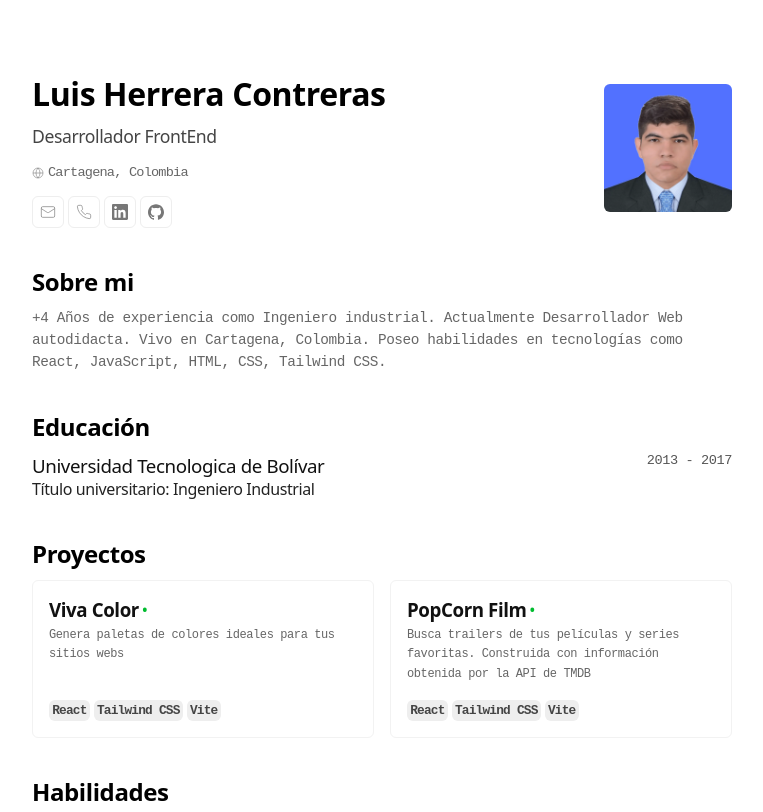
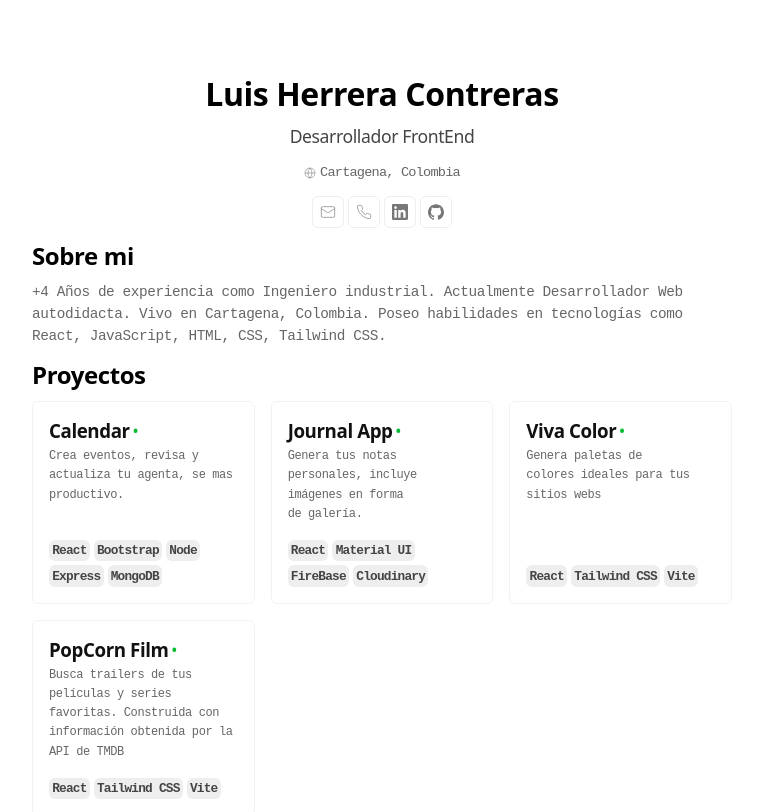
Before and after one commit to LuHer18/curriculum-LH, a React (Vite) app: page / in a window 1280 px wide. Shown: the top 812 px of the page, without its empty margins (258-1021 px from the left). Built offline with nearby package versions, Linux system fonts and the light colour scheme.

Commit message:
Se quita la foto de perfil, modificando asi el css y se incluyen proyectos nuevos

```diff
--- a/cv.json
+++ b/cv.json
@@ -29,14 +29,14 @@
     },
     "work": [
       {
-        "name": "midudev",
-        "position": "Divulgador sobre Programación Web",
-        "url": "https://twitch.tv/midudev",
-        "startDate": "2021-01-01",
+        "name": "",
+        "position": "",
+        "url": "",
+        "startDate": "2",
         "endDate": null,
-        "summary": "Streamer de programación más visto en Español en Twitch. +1 millón de seguidores entre todas mis redes sociales. Reconocido por Google, Microsoft y GitHub por mi impacto en la comunidad de desarrolladores.",
+        "summary": "",
         "highlights": [
-          "Started the company"
+          ""
         ]
       }
     ],
@@ -154,6 +154,31 @@
     }],
     "projects": [
       {
+        "name": "Calendar",
+        "isActive": true,
+        "description": "Crea eventos, revisa y actualiza tu agenta, se mas productivo. ",
+        "highlights": [
+          "React",
+          "Bootstrap",
+          "Node",
+          "Express",
+          "MongoDB"
+        ],
+        "url": "https://calendar-ebon-seven.vercel.app/"
+      },
+      {
+        "name": "Journal App",
+        "isActive": true,
+        "description": "Genera tus notas personales, incluye imágenes en forma de galería.",
+        "highlights": [
+          "React",
+          "Material UI",
+          "FireBase",
+          "Cloudinary"
+        ],
+        "url": "https://journal-app-mu-ashen.vercel.app/"
+      },
+      {
         "name": "Viva Color",
         "isActive": true,
         "description": "Genera paletas de colores ideales para tus sitios webs",
@@ -175,5 +200,6 @@
         ],
         "url": "https://popcorn-film.vercel.app"
       }
+
     ]
   }
--- a/src/App.jsx
+++ b/src/App.jsx
@@ -26,8 +26,8 @@ function App() {
       <main>
         <Basic />
         <AboutMe />
+        <Projects />
         <Education />
-        <Projects />
         <Skills />
         <Language />
       </main>
--- a/src/Layout/Section.css
+++ b/src/Layout/Section.css
@@ -1,6 +1,6 @@
 section{
     max-width: 700px;
-    margin: 0 auto 36px;
+    margin: 0 auto 10px;
 }
 section h2{
     margin-bottom: 8px;
--- a/src/components/Basic.jsx
+++ b/src/components/Basic.jsx
@@ -16,7 +16,6 @@ export const Basic = () => {
     const linkedUrl = linkedInFo?.url
     const GitHubInFo = profiles.find(({network})=> network === 'GitHub')
     const GibtUser = GitHubInFo?.username
-
     const printInfo = [email, phone].filter(Boolean).join(' • ')
     const printInfoSocial = [`LinkedIn: ${linkedUrl}`, `GitHub: ${GibtUser}`].filter(Boolean).join(' ')
     return (
@@ -77,9 +76,9 @@ export const Basic = () => {
                             }
                         </footer>
                     </div>
-                    <figure>
+                    {/* <figure>
                         <img src={image} alt="" />
-                    </figure>
+                    </figure> */}
                 </div>
             </Section>
         </>
--- a/src/components/Styles/Basic.css
+++ b/src/components/Styles/Basic.css
@@ -2,14 +2,14 @@
    display: flex;
    flex-direction: row;
    align-items: center;
-   justify-content: space-between;
+   justify-content: center;
    gap: 1rem;
 }
 .info{
     display: flex;
     flex-direction: column;
+    align-items: center;
     gap: 0.5rem;
-    padding-right: 32px;
 }
 
 .order-items{
```
